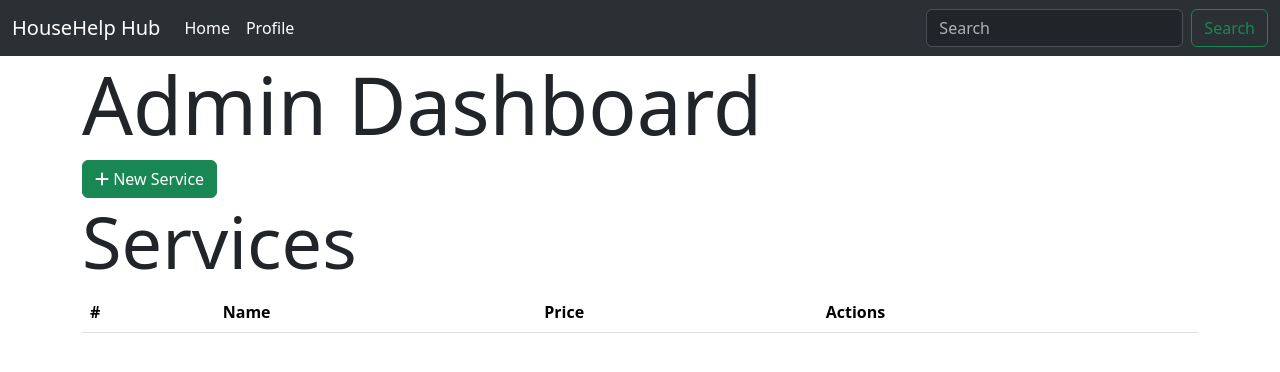
After one commit to mAmanullah7/HouseHelp-Hub, a Flask app: page /admin in a window 1280 px wide. The commit adds this page. Shown: the top 372 px of the page. Run offline with Flask 3, Linux system fonts and the light colour scheme; the visitor is signed in with stand-in values (Sample User, id 1); lists and menus that the app fills with data are empty.

Commit message:
created admin dashboard as well as added styles in layout!

```diff
--- a/applications/routes.py
+++ b/applications/routes.py
@@ -18,10 +18,26 @@ def auth_required(func):
             return redirect(url_for('login'))
     return inner
 
+def admin_required(func):
+    @wraps(func)
+    def inner(*args, **kwargs):
+        if 'User_id' not in session:
+            flash('Please login to continue')
+            return redirect(url_for('login'))
+        user=User.query.get(session['User_id'])
+        if not user.is_admin:
+            flash('You are not authorized to view this page')
+            return redirect(url_for('index'))
+        else:
+            return func(*args, **kwargs)
+    return inner
 
 @app.route('/')
 @auth_required     #decorator
 def index():
+    user=User.query.get(session['User_id'])
+    if user.is_admin:
+        return redirect(url_for('admin'))
 
     return render_template('index.html')
     #NOTE: This is the done by auth required decorator
@@ -99,7 +115,6 @@ def custRegister_post():
     db.session.add(new_user)
     db.session.commit()
     return redirect(url_for('login'))
-
 
 
 
@@ -198,3 +213,38 @@ def profile_post():
 def logout():
     session.pop('User_id')
     return redirect(url_for('login'))
+
+
+
+#  --------------------------------------Admin Pages--------------------------------------------
+
+@app.route('/admin')
+# @auth_required
+@admin_required
+def admin():
+    return render_template('admin.html')
+
+@app.route('/services/add')
+# @auth_required
+@admin_required
+def add_service():
+    return render_template('add_service.html')
+
+@app.route('/services/<int:id>/')
+# @admin_required
+@auth_required
+def show_service(id):
+    return "show_service"
+
+
+@app.route('/services/<int:id>/edit')
+# @auth_required
+@admin_required
+def edit_service(id):
+    return "edit_service"
+
+@app.route('/services/<int:id>/delete')
+# @auth_required
+@admin_required
+def delete_service(id):
+    return "delete_service"
--- /dev/null
+++ b/templates/admin.html
@@ -0,0 +1,54 @@
+{% extends 'layout.html' %}
+
+{% block title %}
+    Admin Dashboard
+{% endblock %}
+
+{% block content %}
+
+<h1 class="display-1">Admin Dashboard</h1>
+<a href="{{url_for('add_service')}}" class="btn btn-success">
+    <i class="fas fa-plus"></i>
+    New Service
+</a>
+
+<h2 class="display-2">Services</h2>
+
+<table class="table">
+    <thead>
+        <tr>
+            <th>#</th>
+            <th>Name</th>
+            <th>Price</th>
+            <th>Actions</th>
+        </tr>
+    </thead>
+    <tbody>
+        {% for service in services %}
+            <tr>
+                <td>{{service.id}}</td>
+                <td>{{service.name}}</td>
+                <td>{{service.price}}</td>
+                <td>
+
+                    <a href="{{url_for('show_services', id=service.id)}}" class="btn btn-primary" title="Show Service">
+                        <i class="fas fa-eye"></i>
+                    </a>
+
+                    <a href="{{url_for('edit_service', id=service.id)}}" class="btn btn-warning" title="Edit Service">
+                        <i class="fas fa-edit"></i>
+                    </a>
+                    <a href="{{url_for('delete_service', id=service.id)}}" class="btn btn-danger" title="Delete Service">
+                        <i class="fas fa-trash"></i>
+                    </a>
+                </td>
+            </tr>
+        {% endfor %}
+    </tbody>
+
+</table>
+
+
+
+
+{% endblock %}
--- a/templates/layout.html
+++ b/templates/layout.html
@@ -9,8 +9,8 @@
         HouseHelp Hub
         {% endblock %}
     </title>
-    <link href="https://cdn.jsdelivr.net/npm/bootstrap@5.3.3/dist/css/bootstrap.min.css" rel="stylesheet"
-        integrity="sha384-QWTKZyjpPEjISv5WaRU9OFeRpok6YctnYmDr5pNlyT2bRjXh0JMhjY6hW+ALEwIH" crossorigin="anonymous">
+    <link href="https://cdn.jsdelivr.net/npm/bootstrap@5.3.3/dist/css/bootstrap.min.css" rel="stylesheet" integrity="sha384-QWTKZyjpPEjISv5WaRU9OFeRpok6YctnYmDr5pNlyT2bRjXh0JMhjY6hW+ALEwIH" crossorigin="anonymous">
+    <link rel="stylesheet" href="https://cdnjs.cloudflare.com/ajax/libs/font-awesome/6.7.1/css/all.min.css" integrity="sha512-5Hs3dF2AEPkpNAR7UiOHba+lRSJNeM2ECkwxUIxC1Q/FLycGTbNapWXB4tP889k5T5Ju8fs4b1P5z/iB4nMfSQ==" crossorigin="anonymous" referrerpolicy="no-referrer" />
     {% block style %}
 
     {% endblock %}
```
